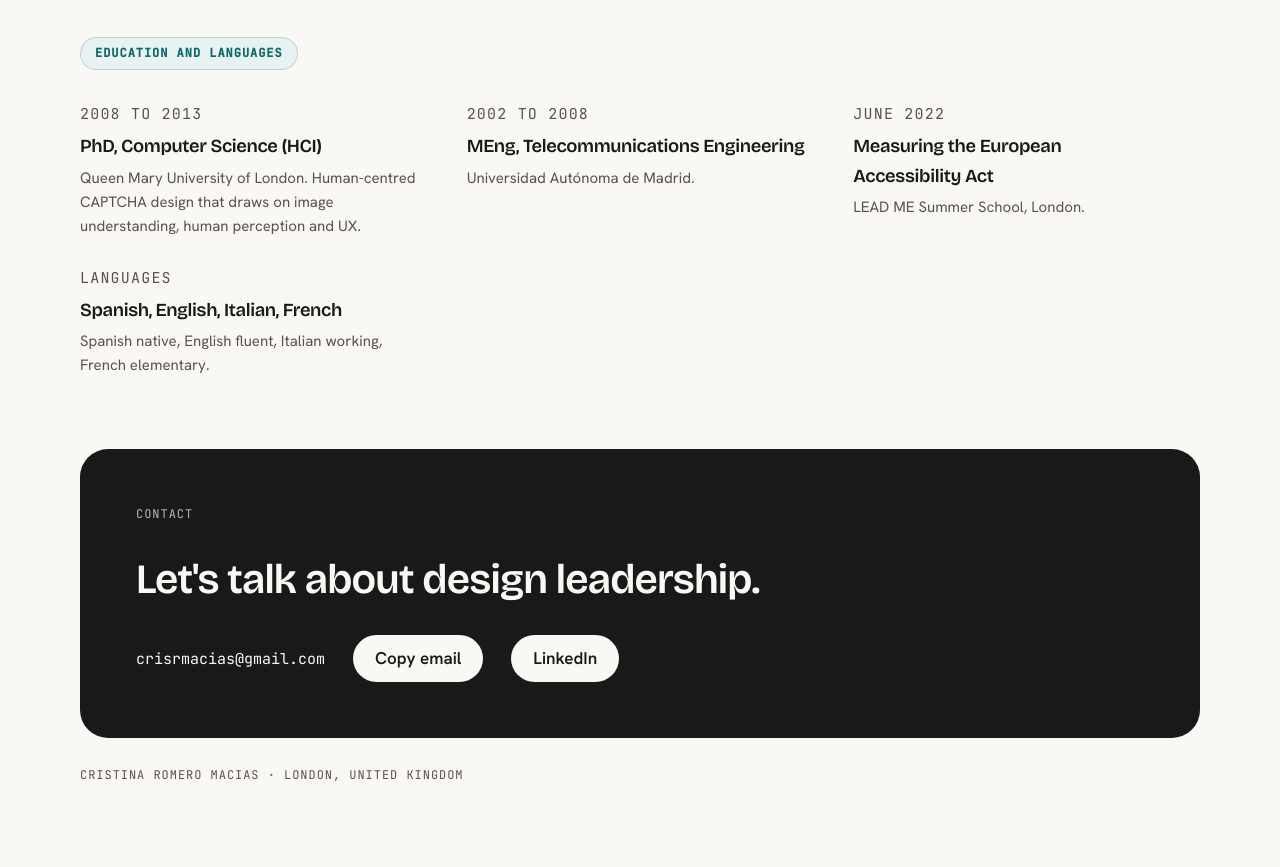
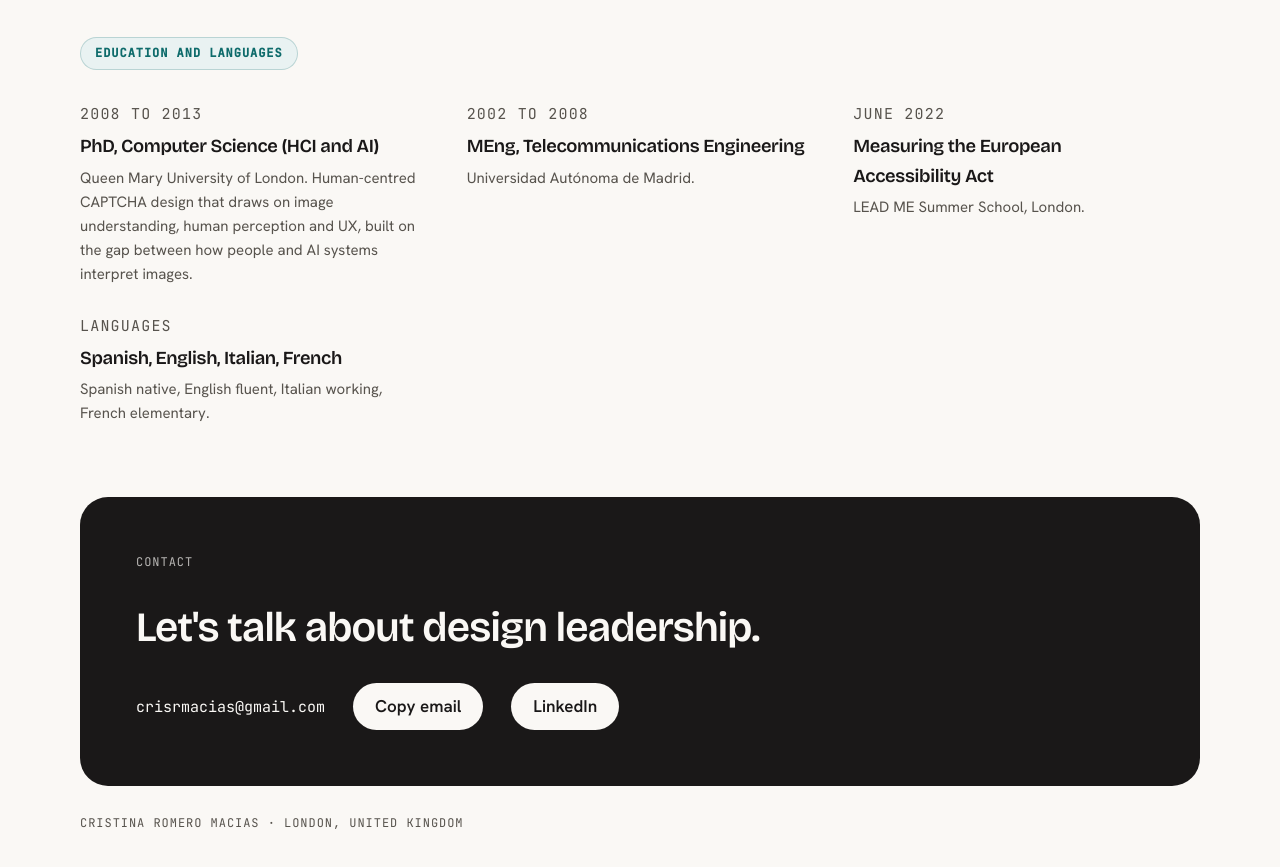
Before and after one commit to CrisRM/CRMportfolio, a plain HTML site: page index.html in a window 1280 px wide. Shown: the part 2700-3567 px from the top of the page. Before the commit the page ends 3533 px from the top, so only its background shows below. Drawn offline with nearby package versions, Linux system fonts and the light colour scheme.

Commit message:
Add files via upload

```diff
--- a/index.html
+++ b/index.html
@@ -338,7 +338,7 @@ p.label.pill, .sec-head p.label, .case-hero p.label, .hero > p.label {
       <p class="label">Profile</p>
       <h2>About me</h2>
     </div>
-    <div class="about-card"><p>I turn business goals into design strategy, and strategy into products people use. <strong>13+ years</strong> of experience building and scaling design practices in entertainment, automotive, fintech and media. At ATG, a design function grew from nothing into a <strong>team of 12</strong> and took <strong>20+ initiatives</strong> from discovery to delivery, from the first native app to digital accessibility and European expansion. AI speeds up delivery, and behavioural data and experiments ground decisions in evidence. PhD in Human-Computer Interaction.</p></div>
+    <div class="about-card"><p>I turn business goals into design strategy, and strategy into products people use. <strong>13+ years</strong> of experience building and scaling design practices in entertainment, automotive, fintech and media. At ATG, a design function grew from nothing into a <strong>team of 12</strong> and took <strong>20+ initiatives</strong> from discovery to delivery, from the first native app to digital accessibility and European expansion. AI speeds up delivery, and behavioural data and experiments ground decisions in evidence. PhD in Human-Computer Interaction and AI.</p></div>
   </section>
 
   <section id="skills">
@@ -408,8 +408,8 @@ p.label.pill, .sec-head p.label, .case-hero p.label, .hero > p.label {
     <div class="edu">
       <div>
         <p class="label">2008 to 2013</p>
-        <h3>PhD, Computer Science (HCI)</h3>
-        <p>Queen Mary University of London. Human-centred CAPTCHA design that draws on image understanding, human perception and UX.</p>
+        <h3>PhD, Computer Science (HCI and AI)</h3>
+        <p>Queen Mary University of London. Human-centred CAPTCHA design that draws on image understanding, human perception and UX, built on the gap between how people and AI systems interpret images.</p>
       </div>
       <div>
         <p class="label">2002 to 2008</p>
```
